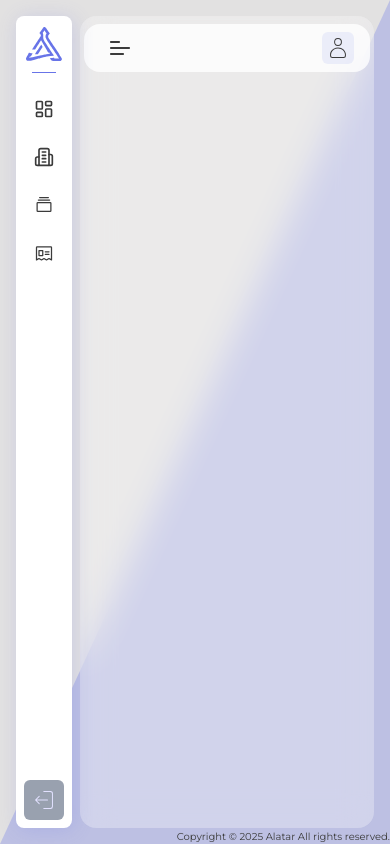
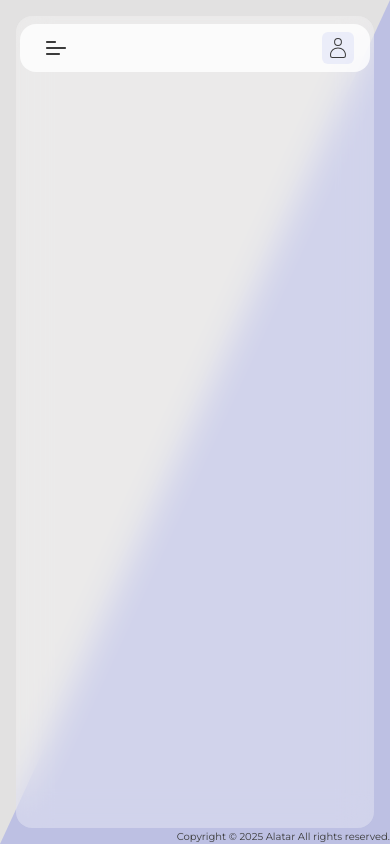
Before and after one commit to Agni-ayoub/Alatar-v1.2, a React (Vite) app: page / in a window 390 px wide. Built offline with nearby package versions, Linux system fonts and the light colour scheme.

Commit message:
side nav for mobiles fitter

```diff
--- a/src/components/profile/profile.tsx
+++ b/src/components/profile/profile.tsx
@@ -29,26 +29,28 @@ interface ProfileProps {
 const Profile = ({ username, email, avatar }: ProfileProps): JSX.Element => {
     return (
         <div
-            className="flex items-center justify-center w-8 h-8 rounded-md bg-[var(--background-secondary)]/10 relative group"
+            className="flex items-center justify-center w-8 h-8 rounded-md bg-[var(--background-secondary)]/10 relative"
             aria-haspopup="true" // Indicates a popup-like menu is associated with this element
             aria-expanded="false" // By default, the menu is not expanded
         >
             {/* User Icon */}
-            {
-                avatar?
-                    avatar:
-                    <CiUser className="text-2xl" aria-hidden="true" />
-            }
+            <button className="peer">
+                {
+                    avatar?
+                        avatar:
+                        <CiUser className="text-2xl" aria-hidden="true" />
+                }
+            </button>
 
             {/* Tooltip Dropdown */}
             <div
-                className="invisible absolute top-8 right-8 rounded-md rounded-tr-none bg-[var(--background-secondary)]/30 w-0 h-0 p-2 overflow-hidden group-hover:visible group-hover:w-[15rem] group-hover:h-[6rem] transition-all duration-200 group-hover:delay-75 delay-300"
+                className="invisible absolute top-8 right-8 rounded-md rounded-tr-none bg-[var(--background-secondary)]/30 w-0 h-0 p-2 overflow-hidden peer-focus-within:visible peer-focus-within:w-[15rem] peer-focus-within:h-[6rem] transition-all duration-200"
                 role="dialog" // Marks this as a dialog-like tooltip
                 aria-label="User profile details"
             >
                 {/* Content Inside Tooltip */}
                 <div
-                    className="flex flex-col justify-between h-full group-hover:opacity-100 duration-500 group-hover:delay-0 delay-100 opacity-0"
+                    className="flex flex-col justify-between h-full duration-500 "
                     aria-live="polite" // Ensures screen readers announce content updates
                 >
                     {/* User Info Section */}
@@ -63,7 +65,7 @@ const Profile = ({ username, email, avatar }: ProfileProps): JSX.Element => {
 
                     {/* Details Button */}
                     <button
-                        className="flex items-center gap-2 justify-center bg-[var(--background)] text-sm text-secondary rounded-md"
+                        className="flex items-center gap-2 justify-center bg-[var(--background)] active:border text-sm text-secondary rounded-md"
                         aria-label="View profile details"
                     >
                         Details <MdMoreHoriz aria-hidden="true" />
--- a/src/components/sideNav/fragments/sideNavBody.tsx
+++ b/src/components/sideNav/fragments/sideNavBody.tsx
@@ -54,7 +54,7 @@ const SideNavBody = ({ routes = [], isOpen, isLocked }: SideNavProps): JSX.Eleme
                             to={route.path}
                             key={'routes' + i}
                             className={classNames(
-                            "flex w-full h-10 cursor-pointer transition-all duration-200 rounded-md hover:bg-[var(--background-secondary)]/20 active:opacity-50 group")}
+                            "flex w-full h-10 cursor-pointer transition-all duration-200 rounded-md hover:bg-[var(--background-secondary)]/20 active:bg-[var(--background-secondary)]/20 active:opacity-50 group")}
                             role="menuitem"
                             aria-label={route.name}
                         >
--- a/src/components/sideNav/sideNav.tsx
+++ b/src/components/sideNav/sideNav.tsx
@@ -6,11 +6,13 @@ import SideNavBody from "./fragments/sideNavBody";
 import routes from "../../master/routes.json";
 import SideNavBottom from "./fragments/sideNavButtom";
 import { JSX } from "react/jsx-runtime";
+import { CgMenuRight } from "react-icons/cg";
 
 type SideNavProps = React.HTMLAttributes<HTMLDivElement> & {
     isOpen: boolean;
     isLocked: boolean;
     setIsOpen: React.Dispatch<React.SetStateAction<boolean>>;
+    setIsLocked: React.Dispatch<React.SetStateAction<boolean>>;
 };
 
 /**
@@ -25,12 +27,14 @@ type SideNavProps = React.HTMLAttributes<HTMLDivElement> & {
  * @prop {boolean} isOpen - Controls whether the sidebar is expanded.
  * @prop {boolean} isLocked - Determines if the sidebar is locked open.
  * @prop {React.Dispatch<React.SetStateAction<boolean>>} setIsOpen - Function to toggle sidebar state.
+ * @prop {React.Dispatch<React.SetStateAction<boolean>>} setIsLocked - Function to toggle locked sidebar state.
  */
 
 const SideNav: React.FC<SideNavProps> = ({
     isOpen = false,
     isLocked = false,
     setIsOpen,
+    setIsLocked,
     ...props
 }: SideNavProps) : JSX.Element => {
     return (
@@ -40,14 +44,21 @@ const SideNav: React.FC<SideNavProps> = ({
             onMouseEnter={() => setIsOpen(true)}
             onMouseLeave={() => setIsOpen(false)}
             className={classNames(
-                "flex flex-col h-[calc(100%-2rem)] transition-all duration-200 rounded-lg fixed top-4 left-4 bg-[var(--sideNav-background)] shadow-[2px_2px_20px_var(--sideNav-shadow)] z-30 py-2 px-2 overflow-hidden select-none",
+                "sm:max-w-64 flex flex-col h-full sm:h-[calc(100%-2rem)] transition-all duration-200 rounded-lg fixed top-0 sm:top-4 left-0 sm:left-4 bg-[var(--sideNav-background)] shadow-[2px_2px_20px_var(--sideNav-shadow)] z-30 py-2 sm:px-2 overflow-hidden select-none",
                 {
                     "w-64": isOpen || isLocked, // Expanded width
                     "w-14": !(isOpen || isLocked), // Collapsed width
+                    "max-w-64 px-2": isLocked,
+                    "max-w-0": !isLocked,
                 }
             )}
             {...props}
         >
+            {/* Close Button */}
+            <button onClick={()=> setIsLocked(false)} className="absolute sm:hidden z-30 right-2 top-2">
+                {isLocked && <CgMenuRight className="text-2xl text-secondary" />}
+            </button>
+
             {/* Sidebar Header */}
             <SideNavHeader
                 isOpen={isOpen}
--- a/src/master/master.tsx
+++ b/src/master/master.tsx
@@ -18,13 +18,14 @@ const Master: React.FC<MasterProps> = () => {
                 isOpen={isOpen}
                 setIsOpen={setIsOpen}
                 isLocked={isLocked}
+                setIsLocked={setIsLocked}
             />
 
             {/* Outlet Container with header */}
             <div className={classNames('bg-[var(--outletcontainer-background)] rounded-2xl h-full w-full backdrop-blur-lg py-2 px-1 overflow-hidden flex gap-2 flex-col transition-all duration-200',
                 {
-                    'ml-[4rem]' : !isLocked,
-                    'ml-[16.5rem]': isLocked
+                    'sm:ml-[4rem]' : !isLocked,
+                    'sm:ml-[16.5rem]': isLocked
                 }
             )}>
                 {/* Header */}
```
